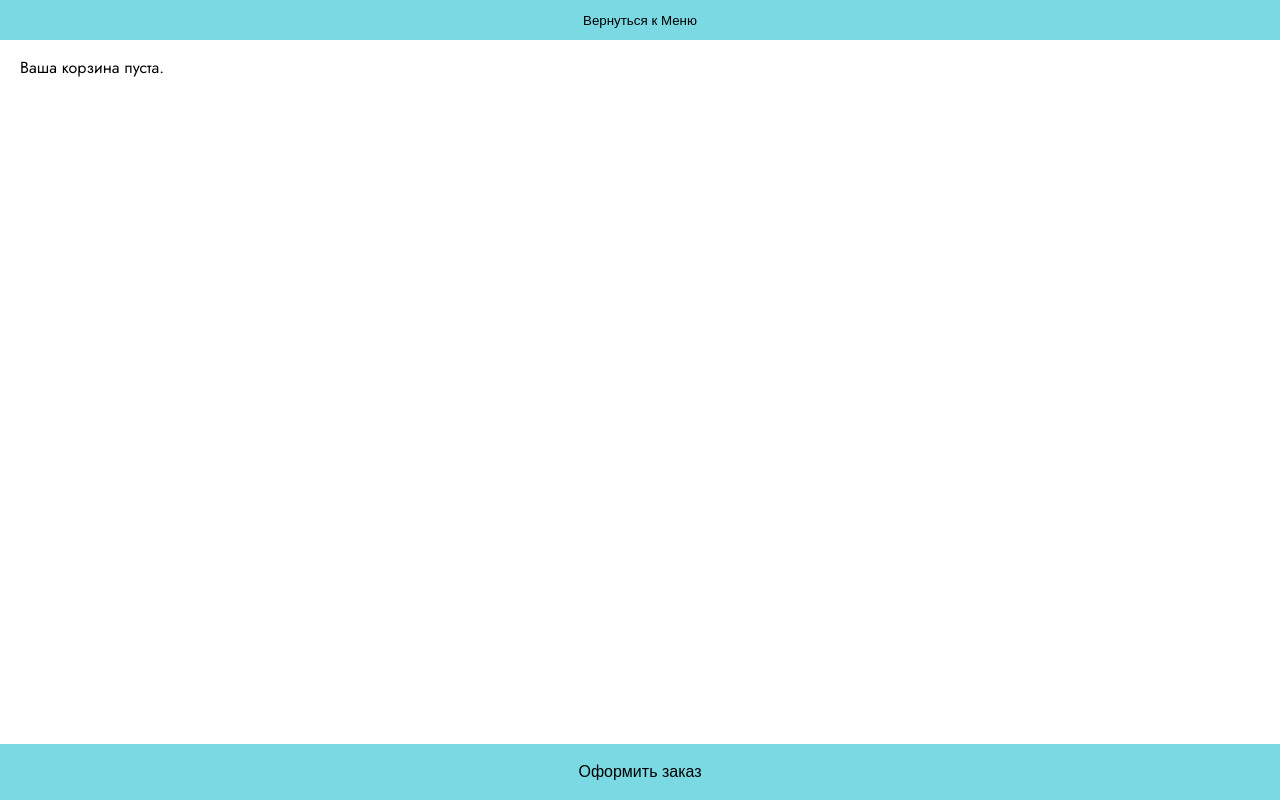
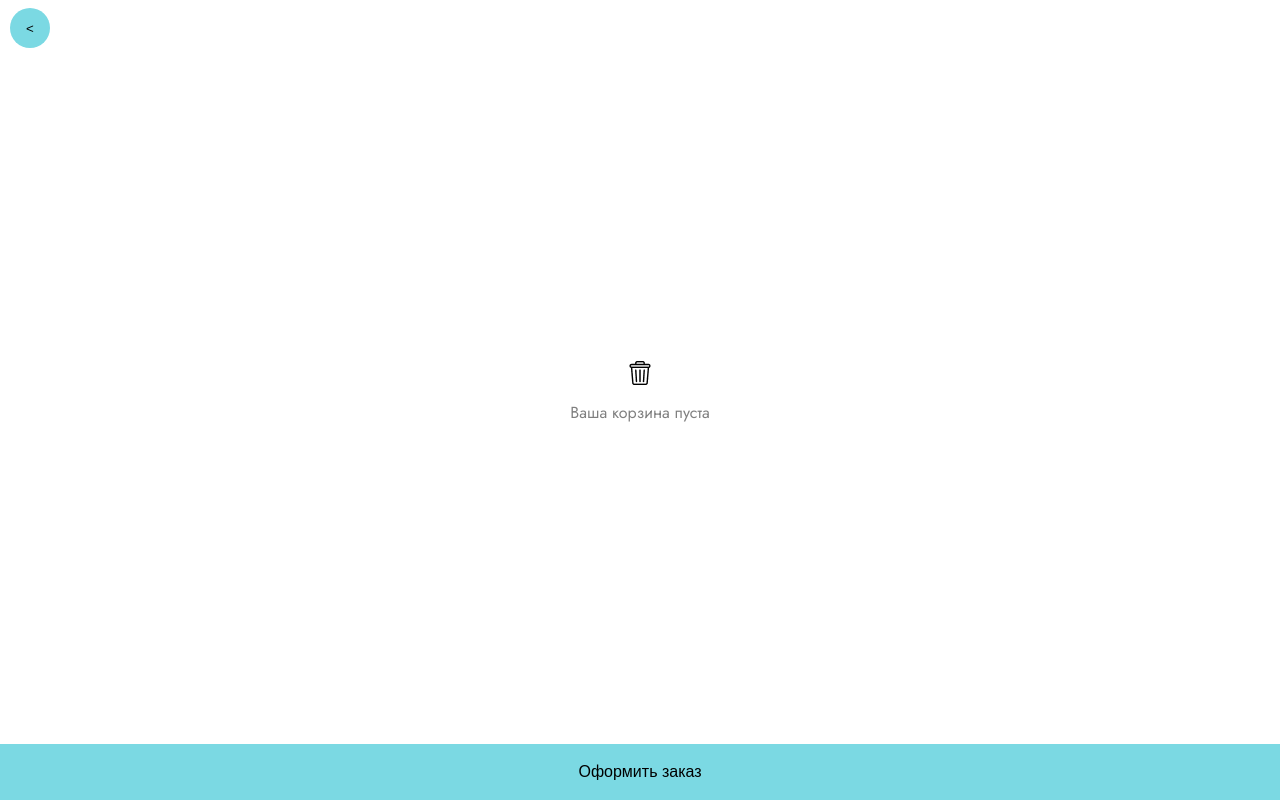
Before and after one commit to N-N-Kareev/N-N-Kareev.github.io, a Next.js app: page /pages/cart in a window 1280 px wide. Built offline with nearby package versions, Linux system fonts and the light colour scheme.

Commit message:
Updated style for cart page and bacBtn.

```diff
--- a/app/components/cart/cart.module.css
+++ b/app/components/cart/cart.module.css
@@ -1,9 +1,28 @@
 .cartSection {
     position: relative;
+    padding: 0;
     height: 100%;
-    margin-top: 10px;
+    margin-top: 58px;
     margin-bottom: 6vh;
     color: var(--tg-theme-text-color);
+}
+
+section.section {
+  padding: 0;
+}
+
+.emtyBin {
+  display: flex;
+  flex-direction: column;
+  width: 100%;
+  height: 100vh;
+  justify-content: center;
+  align-items: center;
+  margin: 0 auto;
+}
+
+.emtyBin p {
+  color: var(--tg-theme-hint-color, rgba(0, 0, 0, 0.5));
 }
 
 .quantityControls {
@@ -53,15 +72,53 @@ button.countBtn {
     color: var(--tg-theme-text-color);
   }
 
-  .backBtn {
+  button.backBtn {
     position: fixed;
+    width: 40px;
     height: 40px;
+    margin:  8px 0 0 10px;
     background: rgba(123, 217, 227, 1);
+    border-radius: 20px;
     border: none;
     cursor: pointer;
     padding: 5px 12px;
+    z-index: 3;
+  }
+
+  .binBtn {
+    display: flex;
+    position: fixed;
+    right: 8px;
+    align-items: center;
+    background: none;
+    border: none;
+    margin: 12px 0;
+    gap: 12px;
+  }
+
+  .cartItem {
+    display: flex;
     width: 100%;
-    z-index: 3;
+    align-items: center;
+    margin-bottom: 8px;
+    padding: 0;
+    color: var(--tg-theme-text-color);
+    cursor: pointer;
+    background: rgba(248, 248, 248, 1);
+  }
+
+  .cartImageWrapper {
+    padding: 0;
+    height: 80px;
+  }
+
+  .cartImage {
+    position: relative;
+    border-radius: 12px;
+    width: 80px;
+    height: 80px;
+    align-items: center;
+    color: var(--tg-theme-text-color);
   }
 
   .cartTitle {
@@ -81,3 +138,15 @@ button.countBtn {
     padding: 0;
     gap: 0;
   }
+
+  .btnWrapper {
+    display: flex;
+    position: sticky;
+    left: 0px;
+    top: 0px;
+    margin-bottom: 10px;
+  }
+
+  .sum {
+    margin-right: 10px;
+  }
--- a/app/components/cart/cart.tsx
+++ b/app/components/cart/cart.tsx
@@ -80,29 +80,49 @@ const Cart: React.FC = () => {
     router.back();
   };
 
+  const clearBin = () => {
+    setCart([])
+  }
+
   const goToProductPage = (item: any) => {
     router.push(`/pages/product?product=${encodeURIComponent(JSON.stringify(item))}`);
   };
 
   return (
-    <>
+    <div>
+      {
+      !cart.length &&
       <button onClick={backToMenu} className={css.backBtn}>
-        Вернуться к Меню
+        {'<'}
       </button>
-      <section>
+      }
+      <section className={css.section}>
         {cart.length === 0 ? (
-          <p>Ваша корзина пуста.</p>
+          <div className={css.emtyBin}>
+          <Image src={'/bin.png'} alt='clear bin' height={24} width={24}/>
+          <p>Ваша корзина пуста</p>
+          </div>
         ) : (
-          <div className={css.cartSection}>
+          <>
+          <div className={css.btnWrapper}>
+          <button onClick={backToMenu} className={css.backBtn}>
+            {'<'}
+          </button>
+          <button className={css.binBtn} onClick={clearBin}>
+          Очисттить корзину
+          <Image src={'/bin.png'} alt='clear bin' height={24} width={24}/>
+          </button>
+          </div>
+           <div className={css.cartSection}>
             {cart.map((item, index) => (
-              <div key={index} className="cart-item">
-                <div className="cart-image">
-                  <Image className="cart-image" src={item.image} alt={item.name} width={80} height={80} onClick={() => goToProductPage(item)} />
+              <div key={index} className={css.cartItem}>
+                <div className={css.cartImageWrapper}>
+                  <Image className={css.cartImage} src={item.image} alt={item.name} width={80} height={80} onClick={() => goToProductPage(item)} />
                 </div>
                 <div className="cart-content-wrapper">
                   <div className={css.cartTitleSum}>
                     <span className={css.cartTitle}>{item.name}</span>
-                    <span className="sum">{calculate(item.quantity, item.price) + ' Р'}</span>
+                    <span className={css.sum}>{calculate(item.quantity, item.price) + ' Р'}</span>
                   </div>
                   <div className={css.quantityControls}>
                     <button className={css.countBtn} onClick={() => decreaseQuantity(item)}>
@@ -118,10 +138,11 @@ const Cart: React.FC = () => {
             ))}
             <div className="total-price">Общая стоимость: {calculateTotal()} Р</div>
           </div>
+          </>
         )}
       </section>
       <button className="btn payment">Оформить заказ</button>
-    </>
+    </div>
   );
 };
 
--- a/app/pages/product/product.module.css
+++ b/app/pages/product/product.module.css
@@ -27,7 +27,7 @@
     width: 40px;
     height: 40px;
     font-size: 16px;
-    background: rgba(123, 217, 227, 1);
+    background: rgba(123, 217, 227, 0.8);
     border: none;
     cursor: pointer;
     border-radius: 20px;
```
Also changed, not shown: public/bin.png (added).
